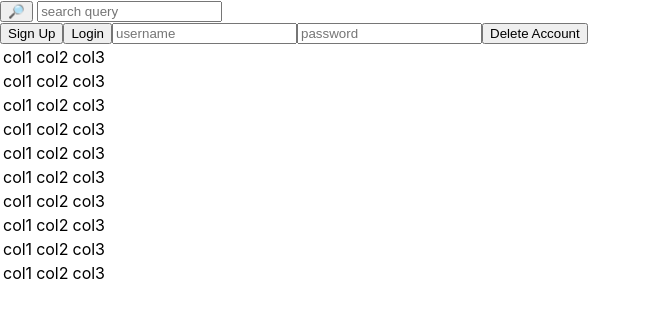
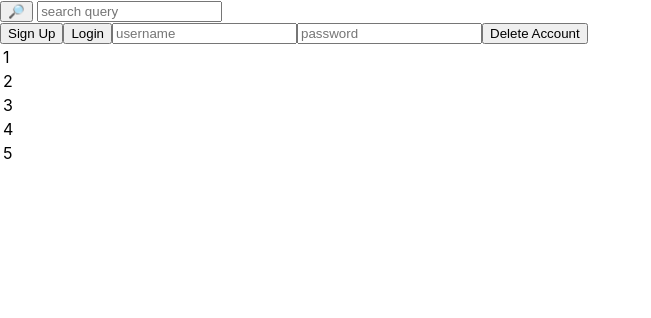
Before and after one commit to patrickfrank1/ui-city-api, a React (Create React App) app: page / in a window 1280 px wide. Shown: the top 318 px of the page, without its empty margins (0-651 px from the left). Built offline with nearby package versions, Linux system fonts and the light colour scheme; the HTML template or start-up script is replaced by a standard one.

Commit message:
Test simple result display

```diff
--- a/src/App.jsx
+++ b/src/App.jsx
@@ -12,7 +12,7 @@ class App extends React.Component {
       message: '',
       msgType: '',
       cookie: '',
-      data: null
+      results: [1,2,3,4,5]
     };
   }
   handleMessage = (txt, type = 'error') => {
@@ -20,21 +20,21 @@ class App extends React.Component {
     setTimeout(()=>{this.setState({message:''})},3000)
   }
 
-  setCookie = (token) => {
-    this.setState({cookie: token});
+  setParentState = (prop, token) => {
+    return (token) => this.setState({[prop]: token});
   }
 
   render() {
     return (
       <div>
         <div className="menu">
-          <SearchBar handleMessage={this.handleMessage} accessToken={this.state.cookie} />
-          <UserConsole handleMessage={this.handleMessage} setCookie={this.setCookie} />
+          <SearchBar handleMessage={this.handleMessage} accessToken={this.state.cookie} setData={this.setParentState('results')}/>
+          <UserConsole handleMessage={this.handleMessage} setCookie={this.setParentState('cookie')} />
         </div>
         <div className={this.state.msgType}>
           {this.state.message === null ? '' : this.state.message}
         </div>
-        <SearchResults data={this.state.data} />
+        <SearchResults results={this.state.results} />
       </div>
     );
   }
--- a/src/SearchResults.jsx
+++ b/src/SearchResults.jsx
@@ -2,11 +2,9 @@ import React from 'react';
 
 class SearchResults extends React.PureComponent {
   render() {
-    const rows = [...Array(10)].map((num) => (
-      <tr key={num}>
-        <td>col1</td>
-        <td>col2</td>
-        <td>col3</td>
+    const rows = this.props.results.map((el, i) => (
+      <tr key={i}>
+        <td>{JSON.stringify(el)}</td>
       </tr>
     ));
     return (
```
